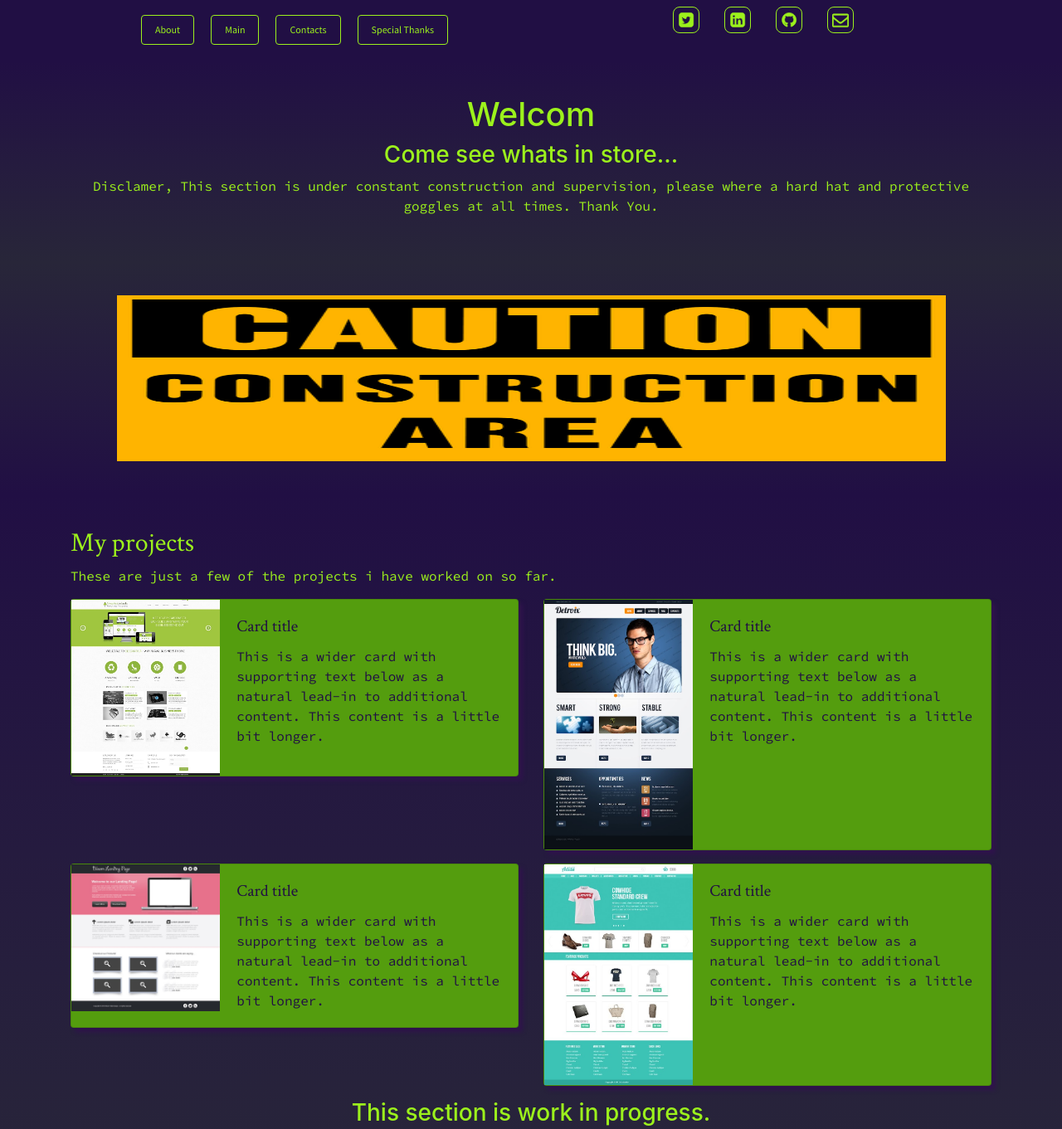
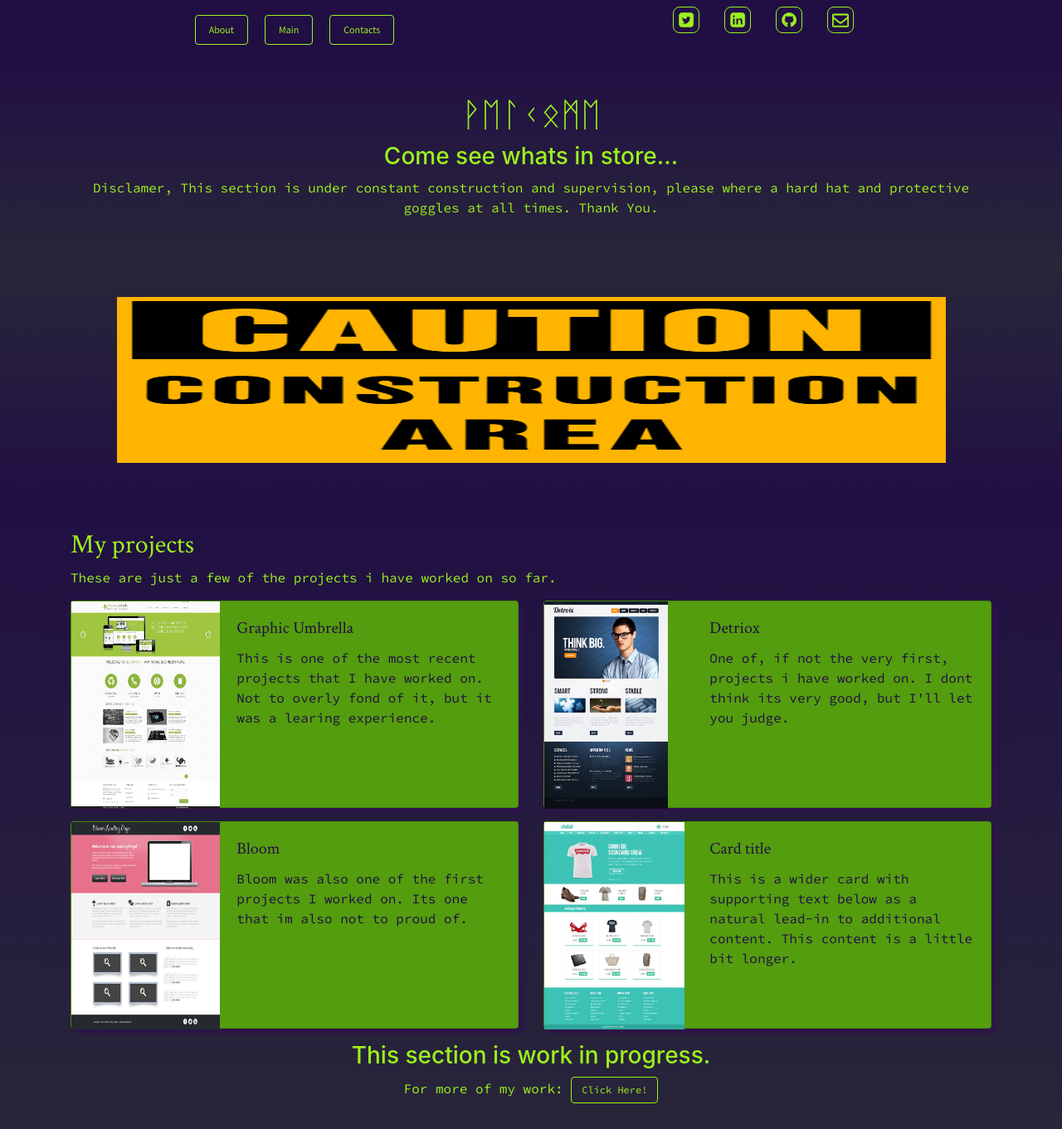
Before and after one commit to Jonpyro/Portfolio, a plain HTML site: page projects.html in a window 1280 px wide. Shown: the top 1361 px of the page at 83% size. Drawn offline with nearby package versions, Linux system fonts and the light colour scheme.

Commit message:
patch 0.75.2

```diff
--- a/css/style.css
+++ b/css/style.css
@@ -153,6 +153,7 @@ li:hover .nav-rune{
     background:#549D0E;
     color:#210F44;
     box-shadow: 5px 5px 5px rgb(47, 19, 76);
+    height: 250px;
 }
 .click-but{
     color: #9CF11C;
@@ -219,3 +220,9 @@ a:hover .click-rune{
 .footer-slogan, .copy-right{
     padding-top: 5px;
 }
+/* end footer */
+/* images */
+
+.project-img{
+    height: 250px;
+}
--- a/projects.html
+++ b/projects.html
@@ -37,12 +37,6 @@
                                         <span class="nav-rune">ᚲᛟᚾᛏᚨᚲᛏᛋ</span>
                                 </a>
                                 </li>
-                                <li class="main-nav-li nav-item">
-                                    <a href="#link" class="nav-link btn nav-but">
-                                        <span class="nav-eng">Special Thanks</span>
-                                        <span class="nav-rune">ᛋᛈᛖᚲᛁᚨᛚ ᛏᚺᚨᚾᚴᛋ</span>
-                                    </a>
-                                </li>
                             </ul>
                         </nav>
                     </div>
@@ -65,7 +59,7 @@
                     <div class="col">
                         <div class="row flex-column">
                             <div class="col">
-                                <H1 class="header text-center">Welcom</H1>
+                                <H1 class="header text-center"><span class="welcom-span"></H1>
                             </div>
                             <div class="col">
                                 <h3 class="sub-header text-center">Come see whats in store...</h3>
@@ -99,12 +93,12 @@
                                 <div class="card mb-3 project-card" style="max-width: 540px;">
                                     <div class="row no-gutters">
                                       <div class="col-md-4 card-head">
-                                        <img src="media/graphicumbrella.jpg" alt="..." class="img-fluid">
+                                        <img src="media/graphicumbrella.jpg" alt="..." class="img-fluid project-img">
                                       </div>
                                       <div class="col-md-8">
                                         <div class="card-body">
-                                          <h5 class="card-title sub-head">Card title</h5>
-                                          <p class="card-text text">This is a wider card with supporting text below as a natural lead-in to additional content. This content is a little bit longer.</p>
+                                          <h5 class="card-title sub-head">Graphic Umbrella</h5>
+                                          <p class="card-text text">This is one of the most recent projects that I have worked on. Not to overly fond of it, but it was a learing experience.</p>
                                         </div>
                                       </div>
                                     </div>
@@ -114,12 +108,12 @@
                                 <div class="card mb-3 project-card" style="max-width: 540px;">
                                     <div class="row no-gutters">
                                       <div class="col-md-4 card-head">
-                                        <img src="media/detroix.jpg" alt="..." class="img-fluid">
+                                        <img src="media/detroix.jpg" alt="..." class="img-fluid detroix project-img">
                                       </div>
                                       <div class="col-md-8">
                                         <div class="card-body">
-                                          <h5 class="card-title sub-head">Card title</h5>
-                                          <p class="card-text text">This is a wider card with supporting text below as a natural lead-in to additional content. This content is a little bit longer.</p>
+                                          <h5 class="card-title sub-head">Detriox</h5>
+                                          <p class="card-text text">One of, if not the very first, projects i have worked on. I dont think its very good, but I'll let you judge.</p>
                                         </div>
                                       </div>
                                     </div>
@@ -132,12 +126,12 @@
                                 <div class="card mb-3 project-card" style="max-width: 540px;">
                                     <div class="row no-gutters">
                                       <div class="col-md-4 card-head">
-                                        <img src="media/bloom.jpg" alt="..." class="img-fluid">
+                                        <img src="media/bloom.jpg" alt="..." class="img-fluid project-img">
                                       </div>
                                       <div class="col-md-8">
                                         <div class="card-body">
-                                          <h5 class="card-title sub-head">Card title</h5>
-                                          <p class="card-text text">This is a wider card with supporting text below as a natural lead-in to additional content. This content is a little bit longer.</p>
+                                          <h5 class="card-title sub-head">Bloom</h5>
+                                          <p class="card-text text">Bloom was also one of the first projects I worked on. Its one that im also not to proud of.</p>
                                         </div>
                                       </div>
                                     </div>
@@ -147,7 +141,7 @@
                                 <div class="card mb-3 project-card" style="max-width: 540px;">
                                     <div class="row no-gutters">
                                       <div class="col-md-4 card-head">
-                                        <img src="media/aditii.jpg" alt="..." class="img-fluid">
+                                        <img src="media/aditii.jpg" alt="..." class="img-fluid project-img">
                                       </div>
                                       <div class="col-md-8">
                                         <div class="card-body">
```
Also changed, not shown: aboutpage.html (+0 -6 lines), index.html (+0 -12 lines), Sp.html (deleted).
